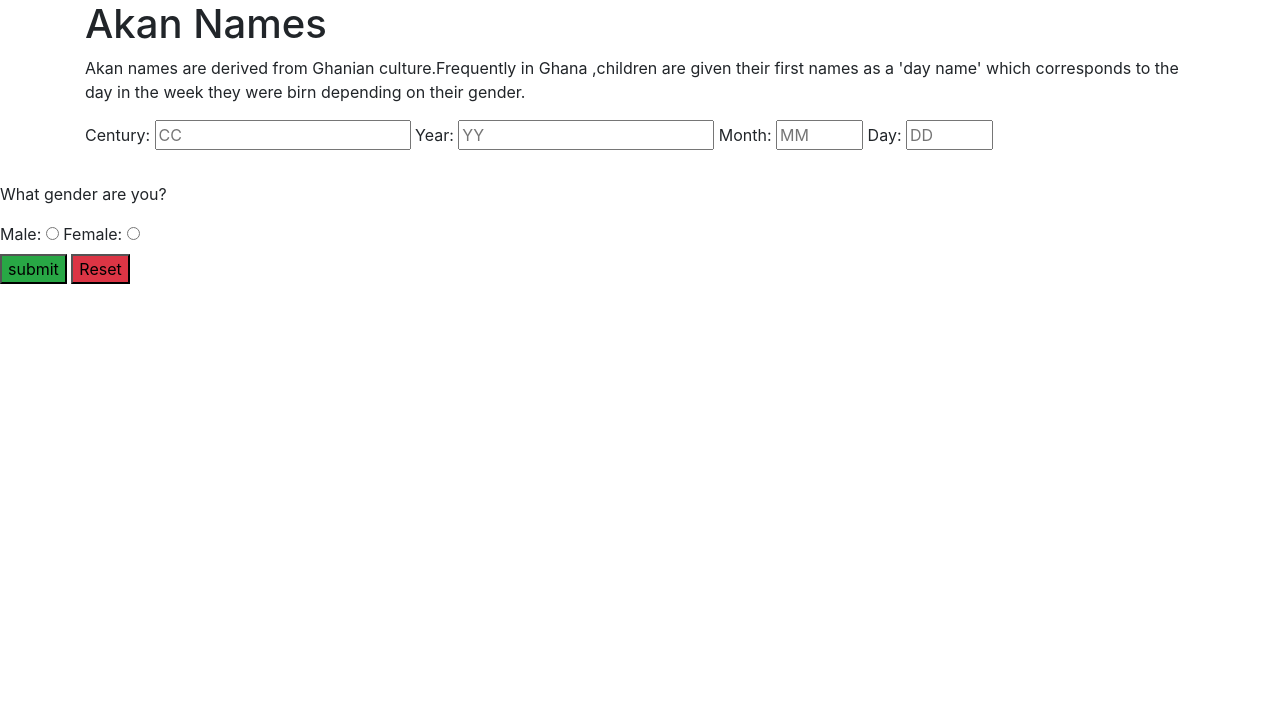
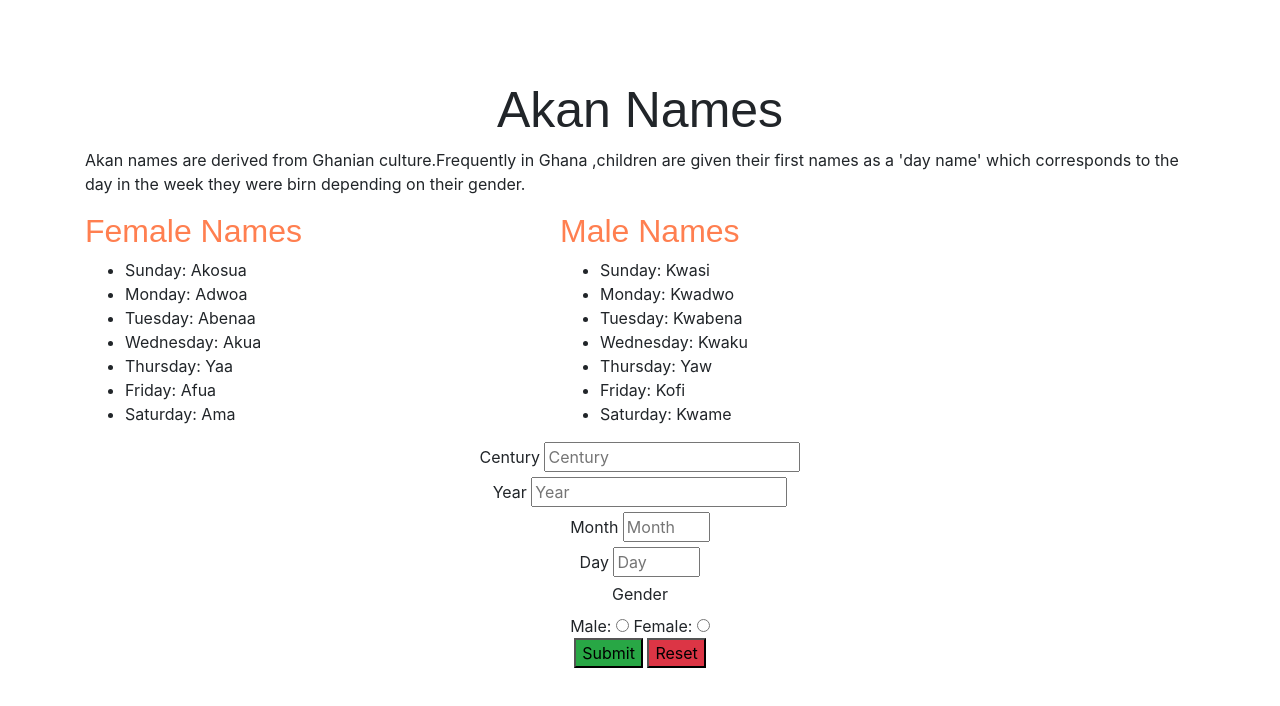
Before and after one commit to Abijahkabiro/birthday, a plain HTML site: page index.html in a window 1280 px wide. Drawn offline with nearby package versions, Linux system fonts and the light colour scheme.

Commit message:
add gender in the Html

```diff
--- a/index.html
+++ b/index.html
@@ -4,8 +4,9 @@
     <meta charset="UTF-8">
     <meta name="viewport" content="width=device-width, initial-scale=1.0">
     <title>Akan Names</title>
-    <link rel="stylesheet" href="https://stackpath.bootstrapcdn.com/bootstrap/4.3.1/css/bootstrap.min.css"
-    integrity="sha384-ggOyR0iXCbMQv3Xipma34MD+dH/1fQ784/j6cY/iJTQUOhcWr7x9JvoRxT2MZw1T" crossorigin="anonymous">
+    <link href="css/bootstrap.css" rel="stylesheet" type="text/css">
+    <link href="css/styles.css"   rel="stylesheet"   type="text/css">
+
 </head>
 
 <body>
@@ -16,38 +17,65 @@
                 <p>Akan names are derived from Ghanian culture.Frequently in Ghana ,children are given their first names
                      as a 'day name' which corresponds to the day in the week they were birn depending on their gender.</p>
             </div>
+            <div class="col-md-5">
+                <h2>Female Names</h2>
+                <ul>
+                    <li>Sunday: Akosua</li>
+                    <li> Monday: Adwoa</li>
+                    <li>Tuesday: Abenaa</li>
+                    <li>Wednesday: Akua</li>
+                    <li>Thursday: Yaa</li>
+                    <li>Friday: Afua</li>
+                    <li>Saturday: Ama</li>
+                </ul>
+            </div>
+            <div class="col-md-5">
+                <h2>Male Names</h2>
+                <ul>
+                    <li>Sunday: Kwasi</li>
+                    <li>Monday: Kwadwo</li>
+                    <li> Tuesday: Kwabena</li>
+                    <li> Wednesday: Kwaku</li>
+                    <li>Thursday: Yaw</li>
+                    <li>Friday: Kofi</li>
+                    <li>Saturday: Kwame</li>
+                </ul>
+            </div>
         </div>
-        <form class="form" onsubmit="return getAkanName">
-          <label for="centuryOfBirth">
-            Century:
-            <input id="century" type="number" name="centuryOfBirth" placeholder="CC">
-          </label>
-          <label for="yearOfBirth">
-              Year:
-              <input id="year" type="number" name="yearOfBirth" placeholder="YY">
-          </label>
-          <label for="monthOfBirth">
-              Month:
-              <input id="month" type="number" name="monthOfBirth" placeholder="MM" required min="1" max="12">
-          </label>
-          <label for="dayOfBirth">
-              Day:
-              <input id="day" type="number" name="dayOfBirth" placeholder="DD" required min="1" max ="31">
-          </label>
     </div>
-    <br>
-    <label for="gender">
-        <p>What gender are you?</p>
-        Male:
-        <input id="male" type="radio" name="gender" value="male">
-        Female:
-        <input id="female" type="radio" name="gender" value="female">
-    </label>
-    <br>
-    <button type="submit" class="bg-success">submit</button>
-    <button type="reset" class="bg-danger">Reset</button>
-</form>
+    <form>
+       <div class ="one">
+        <div class="form">
+        <div>
+            <label for="centuryOfBirth">Century</label>
+            <input type="number"  id="century" placeholder="Century"><br>
+        </div>
+        <div>
+            <label for="yearOfBirth">Year</label>
+            <input type="number" id="year"  placeholder="Year"><br>
+        </div>
+        <div>
+            <label for="monthOfBirth">Month</label>
+            <input type="number" id="month" placeholder="Month" required min="1" max="12"><br>
+        </div>
+        <div>
+            <label for="dateOfBirth">Day</label>
+            <input type="number"id="day" placeholder="Day" required min="1" max="31"><br>
+        </div>
+        <div>
+            <label for ="gender">Gender</label><br>
+            Male:
+            <input type="radio" name="gender"  id="male" value="male"placeholder="Male">
+            Female:
+            <input type="radio" name="gender"  id="female" value="female" placeholder="Female">
+        </div>
+
+        <button type="submit" class="bg-success" onsubmit="get the day born and the Akan name">Submit</button>
+        <button type="reset" class="bg-danger" onreset="goes back to default">Reset</button>
+    </div>
+    </form>
+  </div>
+    </div>
     <script src="js/scripts.js"></script>
-    <h1 id="result"></h1>
 </body>
 </html>
```
